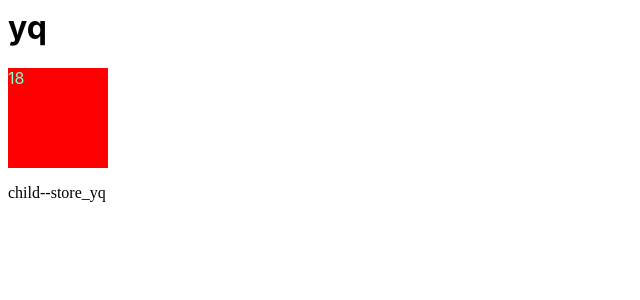
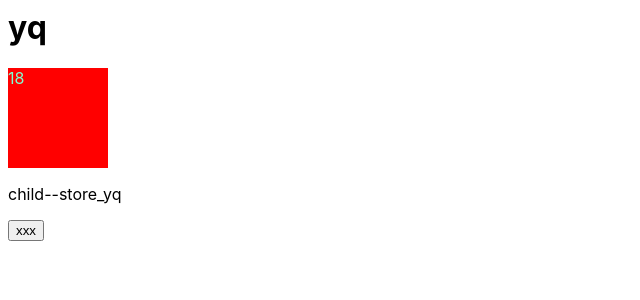
Before and after one commit to yaoqing1119/myReactCloud, a React (Create React App) app: page / in a window 1280 px wide. Shown: the top 300 px of the page, without its empty margins (0-640 px from the left). Built offline with nearby package versions, Linux system fonts and the light colour scheme.

Commit message:
1 file modified

```diff
--- a/src/App.js
+++ b/src/App.js
@@ -1,15 +1,40 @@
-import React, { useState } from 'react';
+import React, {
+  useState,
+  useImperativeHandle,
+  forwardRef,
+  useRef,
+} from 'react';
 import { connect } from 'react-redux';
-import './style.css'
-const MyChild = (props) => {
-  return <div>child--{props.sName}</div>;
+import './style.css';
+const MyChild = (props, ref) => {
+  useImperativeHandle(ref, () => ({
+    myHandler,
+  }));
+  const myHandler = () => {
+    console.log('myhandler');
+  };
+
+  return (
+    <div onClick={props.changeName}>
+      <p>child--{props.sName}</p>
+      <button onClick={myHandler}>xxx</button>
+    </div>
+  );
 };
-
-const Child = connect((state) => {
-  return {
-    sName: state.name,
-  };
-})(MyChild);
+const Forward = forwardRef(MyChild);
+const Child = connect(
+  (state) => {
+    return {
+      sName: state.name,
+    };
+  },
+  (dispatch) => ({
+    changeName(e) {
+      e.stopPropagation();
+      dispatch({ type: 'CHANGE_NAME', name: 'change_store_all' });
+    },
+  })
+)(Forward);
 
 export default function App() {
   let [user, setUser] = useState({ name: 'yq', age: 18 });
@@ -17,13 +42,18 @@ export default function App() {
   const handler = (e) => {
     e.stopPropagation();
     console.log(123);
-  }
+    ref.current.myHandler();
+  };
+
+  let ref = useRef(null);
 
   return (
     <div onClick={() => setUser({ name: 'carrey', age: 7.5 })}>
       <h1>{user.name}</h1>
-      <p className='box' onClick={handler}>{user.age}</p>
-      <Child a="1"></Child>
+      <p className="box" onClick={handler}>
+        {user.age}
+      </p>
+      <Child a="1" ref={ref}></Child>
     </div>
   );
 }
```
